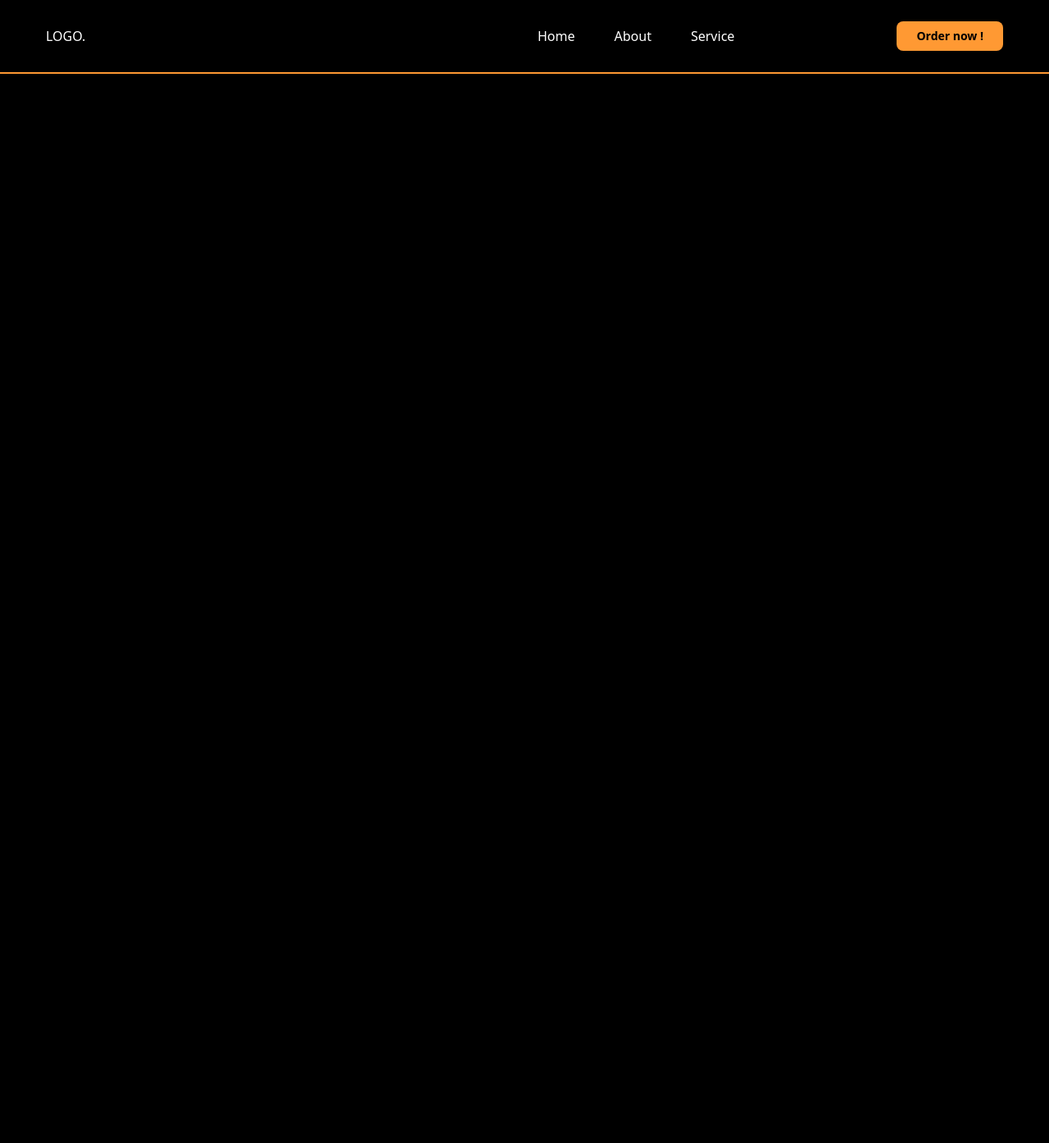
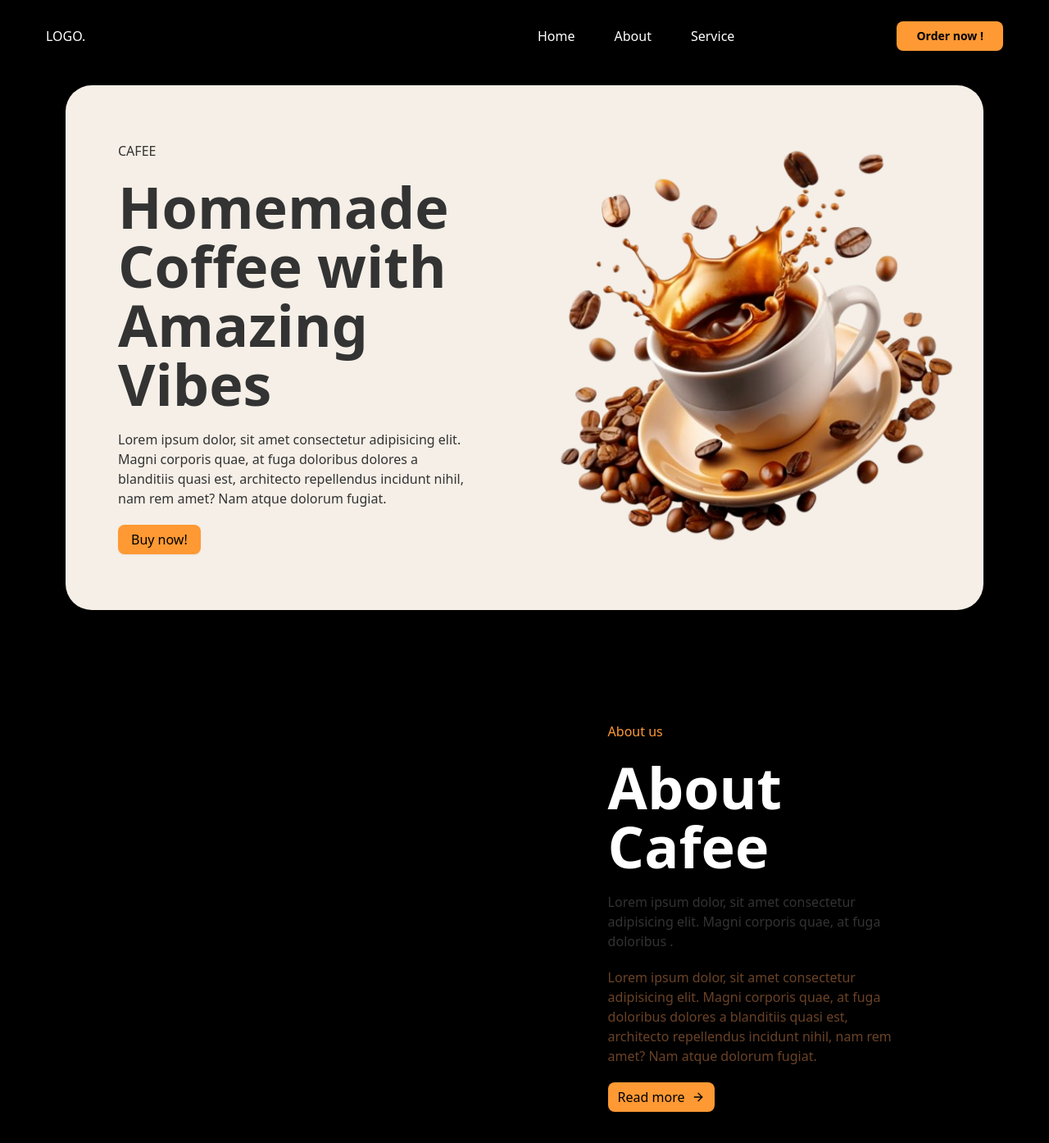
Before and after one commit to Harziz712/vibecoffe, a React (Vite) app: page / in a window 1280 px wide. Shown: the top 1394 px of the page at 82% size. Before the commit the page ends 800 px from the top, so only its background shows below. Built offline with nearby package versions, Linux system fonts and the light colour scheme.

Commit message:
navbar and home page done

```diff
--- a/src/App.tsx
+++ b/src/App.tsx
@@ -1,3 +1,4 @@
+import About from "./components/about"
 import Navbar from "./components/navbar"
 import Home from "./components/ui/home"
 
@@ -5,7 +6,9 @@ const App = () => {
   return (
     <div className="w-full h-[100%] p-0 m-0">
       <Navbar/>
-      <Home/></div>
+      <Home/>
+      <About/>
+      </div>
   )
 }
 
--- /dev/null
+++ b/src/assets/images.tsx
@@ -0,0 +1,5 @@
+import coffe from "./cofee.png"
+
+export const images = {
+    coffe
+}
--- /dev/null
+++ b/src/components/about.tsx
@@ -0,0 +1,20 @@
+import { AboutDetail } from "./ui/ui"
+
+const About = () => {
+  return (
+    <div className="w-full h-full p-20">
+        <div className='flex max-h-full md:h-full w-full justify-center items-center gap-10  px-6'>
+        <div className='w-[50%] p-10 justify-center items-center '>
+        </div>
+            <div className='w-[50%]'>
+            <AboutDetail/>
+            </div>
+        </div>
+
+
+
+    </div>
+  )
+}
+
+export default About
--- a/src/components/navbar.tsx
+++ b/src/components/navbar.tsx
@@ -6,7 +6,7 @@ import { NavLinks } from './ui/ui'
 
 const Navbar = () => {
   return (
-    <div className="w-full fixed  top-0 left-0 z-50">
+    <div className="w-full fixed  top-0 left-0 z-99 bg-background">
       <div className="flex justify-between items-center py-4 px-14 ">
 <h2 className='md:w-[30%]'>LOGO.</h2>
 {/* Desktop */}
@@ -24,7 +24,7 @@ const Navbar = () => {
             <SheetContent side="left">
               <div className="flex flex-col items-center gap-4 mt-6">
                 <NavLinks />
-                <Button className="w-full py-3">Order now !</Button>
+                <Button className="w-full py-3 rounded-[50%]">Order now !</Button>
               </div>
             </SheetContent>
           </Sheet>
@@ -32,8 +32,8 @@ const Navbar = () => {
         </div>
 
       </div>
-
-      <div className="h-[2px] w-full bg-primary mb-3"></div>
+{/*
+      <div className="h-[2px] w-full bg-primary mb-3"></div> */}
     </div>
   )
 }
--- a/src/components/ui/home.tsx
+++ b/src/components/ui/home.tsx
@@ -1,8 +1,20 @@
-import { Button } from './button'
+import { images } from '../../assets/images'
+import { HomeDetail } from './ui'
 
 const Home = () => {
   return (
-<div></div>
+<div className='max-h-full md:h-[100vh] w-full p-20'>
+
+<div className='flex max-h-full md:h-full w-full bg-secondary rounded-4xl justify-center items-center gap-10 mt-6 px-6'>
+  <div className='w-[50%] p-10 justify-center items-center '>
+<HomeDetail/>
+  </div>
+  <div className='w-[50%]'>
+<img src={`${images.coffe}`} className='object-contain w-full' />
+
+  </div>
+</div>
+</div>
 
   )
 }
--- a/src/components/ui/ui.tsx
+++ b/src/components/ui/ui.tsx
@@ -1,3 +1,6 @@
+import { BiRightArrow } from "react-icons/bi"
+import { Button } from "./button"
+import { LuArrowRight } from "react-icons/lu"
 
 export const NavLinks = () => {
   return (
@@ -9,3 +12,30 @@ export const NavLinks = () => {
     </div>
   )
 }
+
+export const HomeDetail = () =>{
+    return (
+        <div className="text-muted-foreground text-left space-y-5">
+            <p>CAFEE</p>
+            <h2 className="text-[70px] leading-18 font-bold ">
+                Homemade Coffee with Amazing Vibes
+            </h2>
+            <p>Lorem ipsum dolor, sit amet consectetur adipisicing elit. Magni corporis quae, at fuga doloribus dolores a blanditiis quasi est, architecto repellendus incidunt nihil, nam rem amet? Nam atque dolorum fugiat.</p>
+            <Button className="text-1xl font-medium">Buy now!</Button>
+        </div>
+    )
+}
+
+export const AboutDetail = () =>{
+    return (
+        <div className="text-muted-foreground text-left space-y-5 px-20">
+            <p className="text-primary">About us</p>
+            <h2 className="text-[70px] leading-18 font-bold text-accent-foreground">
+                About Cafee
+            </h2>
+            <p className="" >Lorem ipsum dolor, sit amet consectetur adipisicing elit. Magni corporis quae, at fuga doloribus .</p>
+            <p className="text-accent">Lorem ipsum dolor, sit amet consectetur adipisicing elit. Magni corporis quae, at fuga doloribus dolores a blanditiis quasi est, architecto repellendus incidunt nihil, nam rem amet? Nam atque dolorum fugiat.</p>
+            <Button className="text-1xl font-medium">Read more <LuArrowRight/> </Button>
+        </div>
+    )
+}
```
